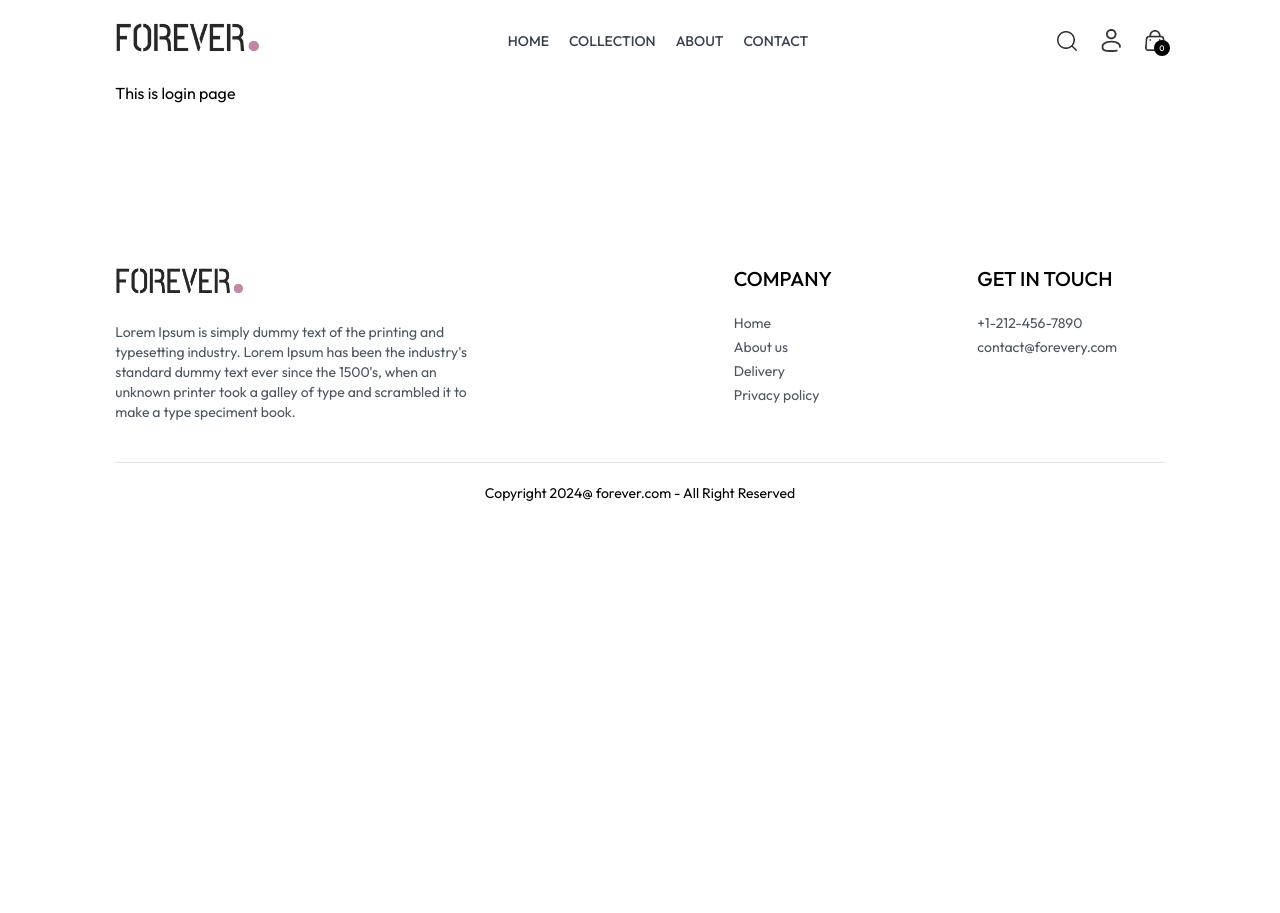
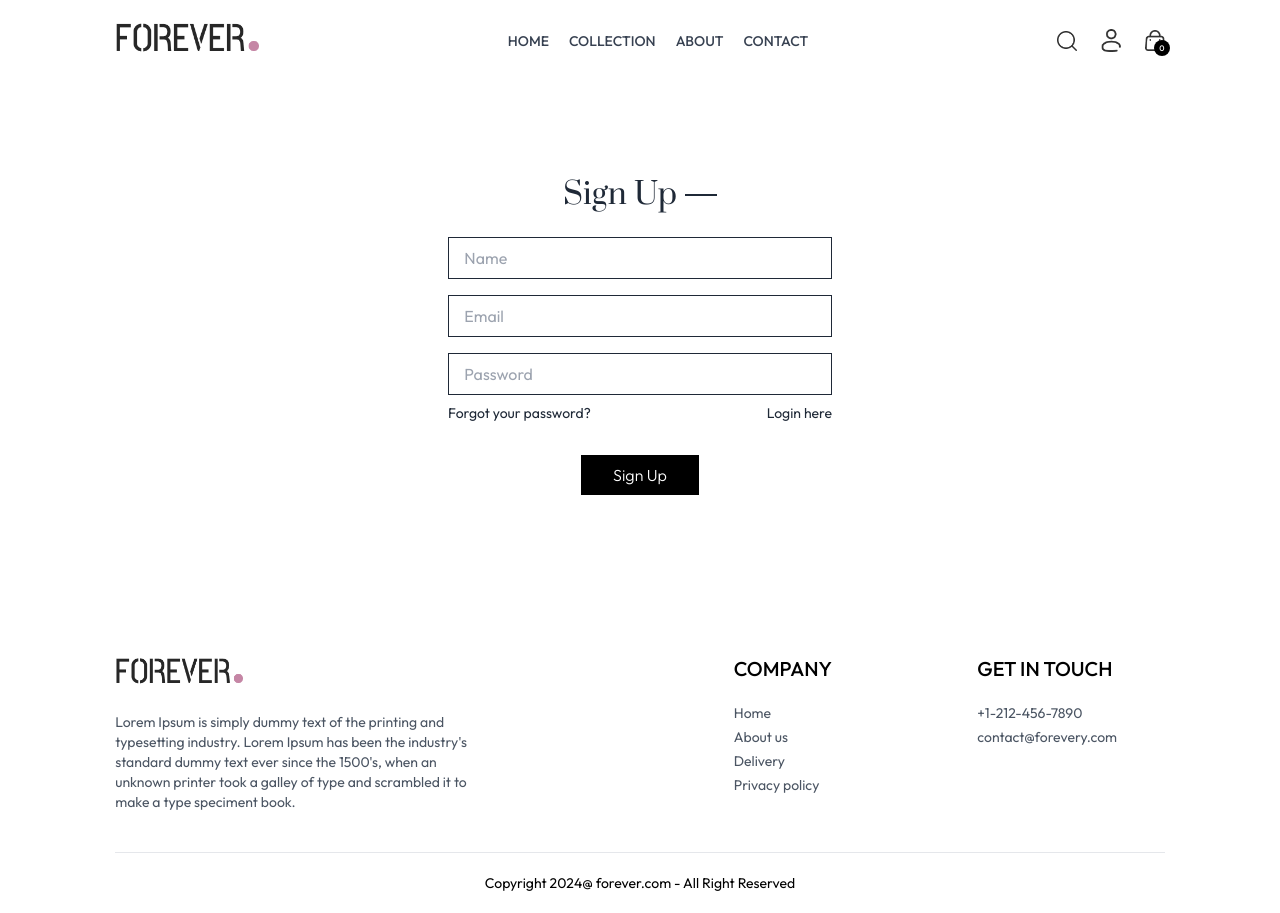
Before and after one commit to AmirUkbazgi1986/EcommerceProjectWithMERN, a React (Vite) app in the folder Frontend/: page /login in a window 1280 px wide. Before the commit the page ends 800 px from the top, so only its background shows below. Built offline with nearby package versions, Linux system fonts and the light colour scheme.

Commit message:
finishing the login page

```diff
--- a/Frontend/src/components/Navbar.jsx
+++ b/Frontend/src/components/Navbar.jsx
@@ -39,11 +39,13 @@
           onClick={() => setShowSearch(true)}
         />
         <div className="group relative">
-          <img
-            src={assets.profile_icon}
-            alt="profile image"
-            className="w-5 cursor-pointer"
-          />
+          <Link to="/login">
+            <img
+              src={assets.profile_icon}
+              alt="profile image"
+              className="w-5 cursor-pointer"
+            />
+          </Link>
           <div className="group-hover:block hidden absolute dropdown-menu right-0 pt-4">
             <div className="flex flex-col gap-2 w-36 px-5 py-3 bg-slate-100 text-gray-500 rounded ">
               <p className="cursor-pointer  hover:text-black">My Profile</p>
--- a/Frontend/src/pages/Login.jsx
+++ b/Frontend/src/pages/Login.jsx
@@ -1,5 +1,64 @@
+import { useState } from "react";
 function Login() {
-  return <div>This is login page</div>;
+  const [currentState, setCurrentState] = useState("Sign Up");
+  const onSubmitHandler = async (e) => {
+    e.preventDefault();
+  };
+  return (
+    <form
+      onSubmit={onSubmitHandler}
+      className="flex flex-col items-center w-[90%] sm:max-w-96 m-auto mt-14 gap-4 text-gray-800"
+    >
+      <div className="inline-flex items-center gap-2 mb-2 mt-10">
+        <p className="prata-regular text-3xl">{currentState}</p>
+        <hr className="border-none h-[1.5px] w-8 bg-gray-800" />
+      </div>
+      {currentState === "Sign Up" ? (
+        <input
+          type="text"
+          className="w-full px-3 py-2 border border-gray-800 "
+          placeholder=" Name"
+          required
+        />
+      ) : (
+        <></>
+      )}
+
+      <input
+        type="email"
+        className="w-full px-3 py-2 border border-gray-800 "
+        placeholder=" Email"
+        required
+      />
+      <input
+        type="password"
+        className="w-full px-3 py-2 border border-gray-800 "
+        placeholder=" Password"
+        required
+      />
+      <div className="w-full flex justify-between text-sm mt-[-8px]">
+        <p className="cursor-pointer">Forgot your password?</p>
+        {currentState === "Login" ? (
+          <p
+            className="cursor-pointer"
+            onClick={() => setCurrentState("Sign Up")}
+          >
+            Create account
+          </p>
+        ) : (
+          <p
+            className="cursor-pointer"
+            onClick={() => setCurrentState("Login")}
+          >
+            Login here
+          </p>
+        )}
+      </div>
+      <button className="bg-black text-white font-light px-8 py-2 mt-4">
+        {currentState === "Login" ? "Sign In" : "Sign Up"}
+      </button>
+    </form>
+  );
 }
 
 export default Login;
```
